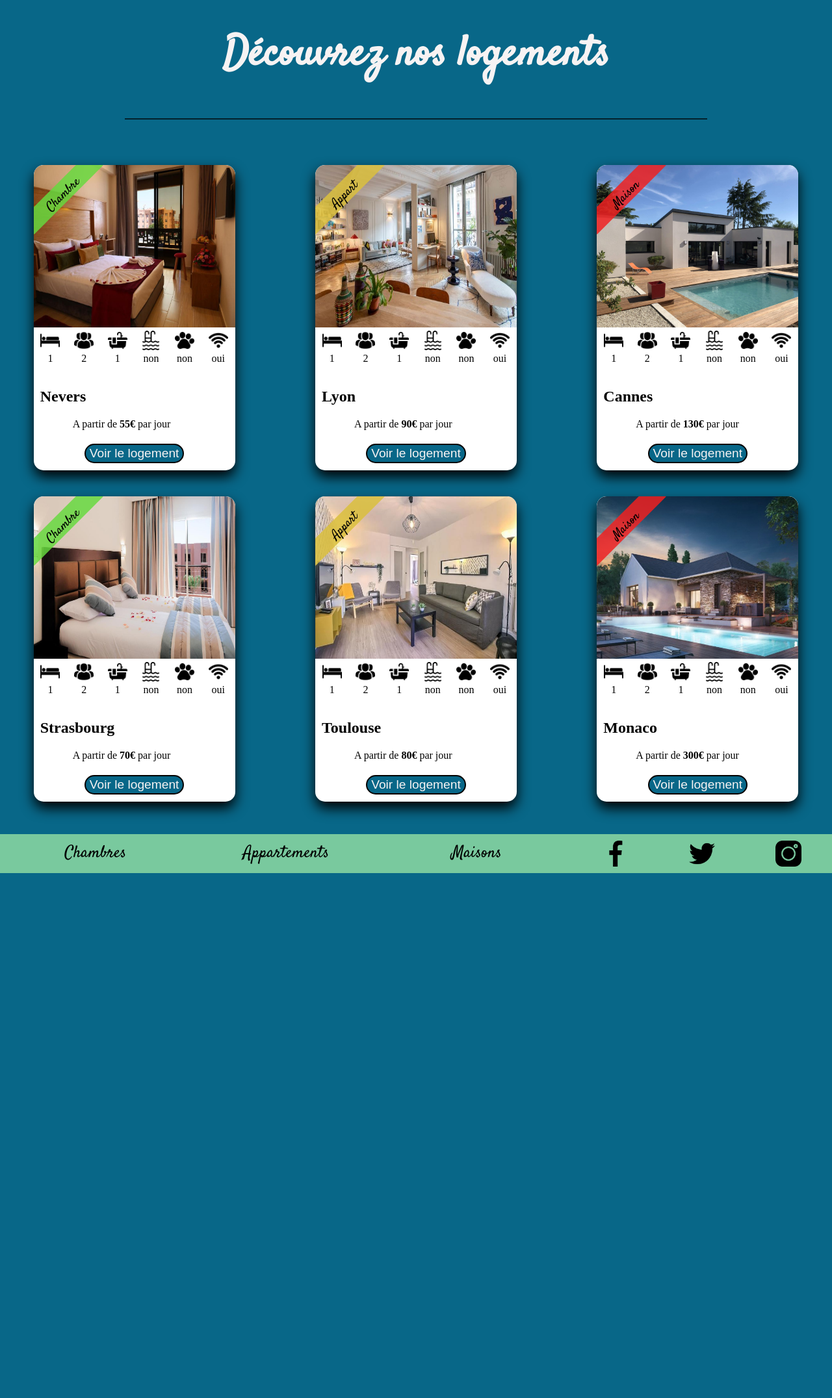
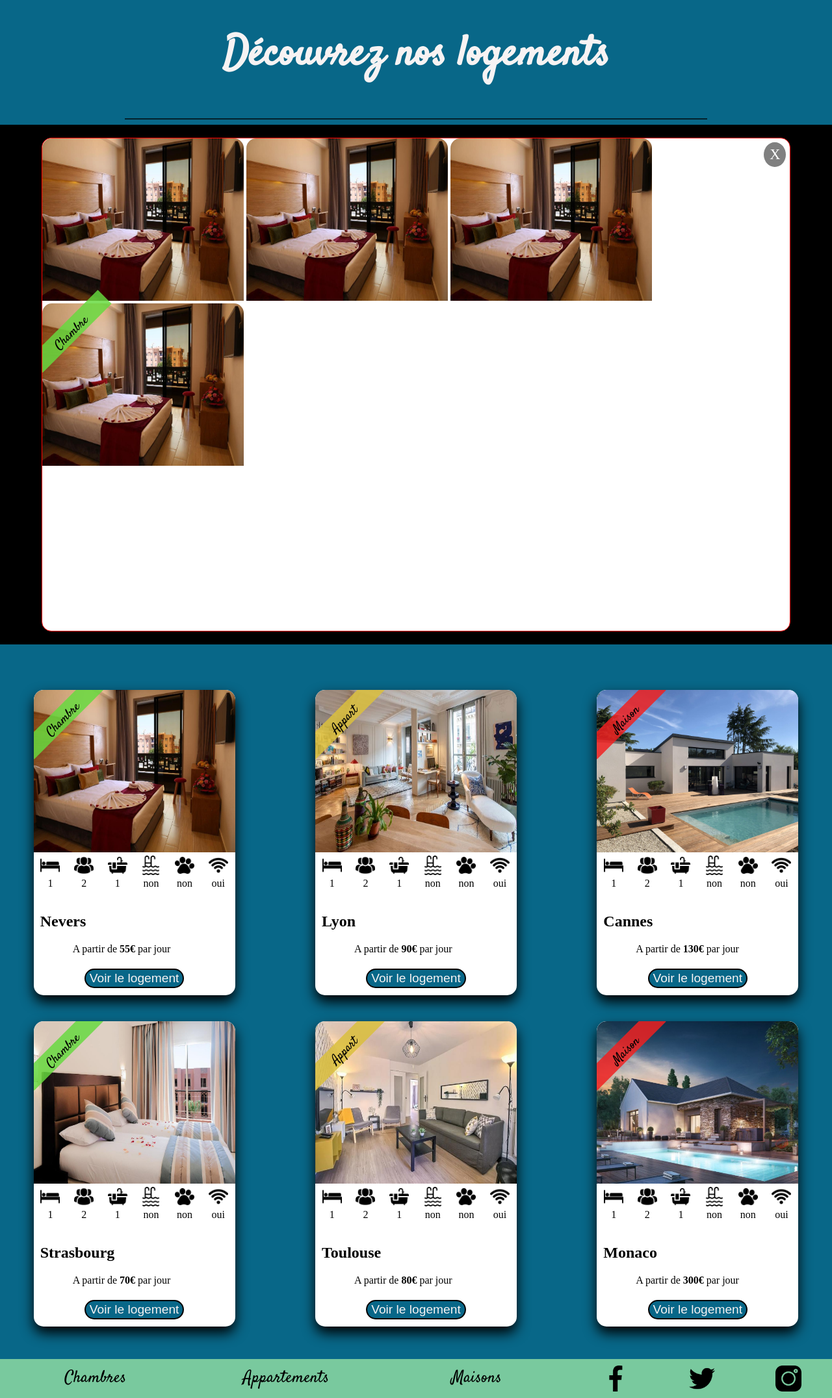
Before and after one commit to maxime-fleury/Gestions_Gites, a PHP site: page / in a window 1280 px wide. Shown: the part 264-2416 px from the top of the page at 65% size. Before the commit the page ends 1608 px from the top, so only its background shows below. Run offline with PHP 8.4, Linux system fonts and the light colour scheme.

Commit message:
addzoom1

```diff
--- a/index.php
+++ b/index.php
@@ -48,6 +48,28 @@
         <!-- SECTION LOGEMENTS -->
 
         <section class="logement">
+
+            <div class="view">
+
+                <div class="font">
+                    <div class="photo">
+
+                        <img src="img/gite1p1.jpg" height="250px" width="310px">
+                        <img src="img/gite1p1.jpg" height="250px" width="310px">
+                        <img src="img/gite1p1.jpg" height="250px" width="310px">
+                        <img src="img/gite1p1.jpg" height="250px" width="310px">
+
+                        <div class="chambre">Chambre</div>
+
+                    </div>
+
+                    <div class="rond">X</div>
+
+                </div>
+
+
+
+            </div>
 
             <div class="gites">
 
@@ -191,7 +213,7 @@
 
                     <div class="descript"><h2>Monaco</h2><p>A partir de <b>300€</b> par jour</p></div>
                     <div class="zoom">
-                        <button>Voir le logement</button>
+                        <button class="btn">Voir le logement</button>
                     </div>
 
 
@@ -224,7 +246,7 @@
         </footer>
 
         <!-- FIN FOOTER -->
-
+            <script src="main.js"></script>
     </body>
 
 </html>
--- a/style.css
+++ b/style.css
@@ -124,6 +124,53 @@ hr{
     border: 1px solid var(--color3);
 }
 
+/* SECTION LOGEMENT */
+
+/* VIEW ZOOM */
+
+.view {
+    background-color: black;
+    height: 100vh;
+    width: 100%;
+    display: flex;
+    justify-content: center;
+    align-items: center;
+}
+
+.font {
+    background-color: white;
+    height:95%;
+    width:90%;
+    display: flex;
+    justify-content: flex-end;
+    border: 1px solid red;
+    border-radius: 15px;
+}
+
+.rond {
+    color: white;
+    font-size: 1.4em;
+    cursor: pointer;
+    border: 1px solid white;
+    border-radius: 50%;
+    height:40px;
+    width: 40px;
+    display: flex;
+    align-items: center;
+    justify-content: center;
+    background-color: grey;
+    margin: 5px;
+
+}
+
+
+
+
+
+
+
+
+/* Gites */
 .gites {
     flex-wrap: wrap;
     gap: 20px;
```
Also changed, not shown: main.js (added).
